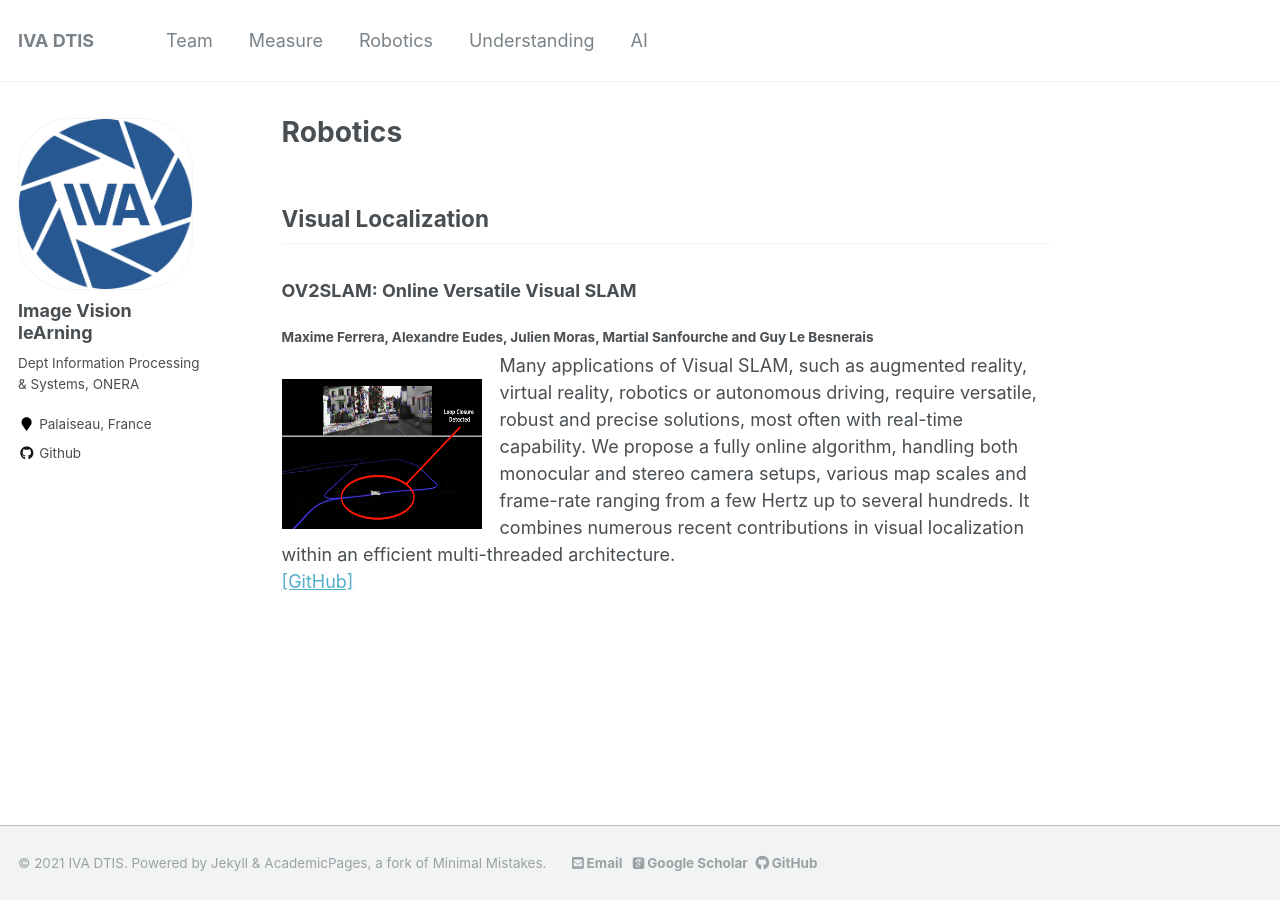
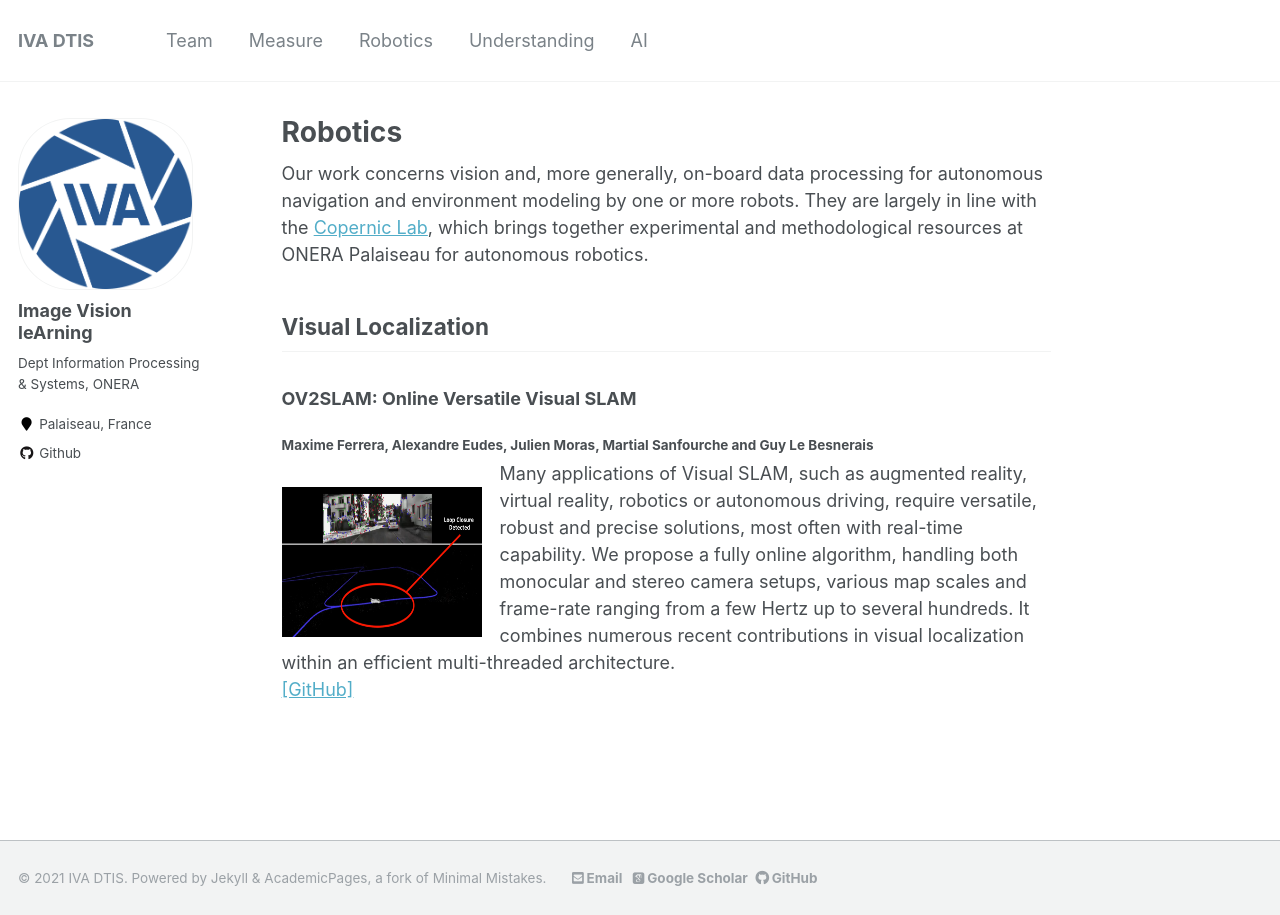
Before and after one commit to iva-dtis/iva-dtis.github.io, a Jekyll site: the page built from _pages/robotics.md, in a window 1280 px wide. Built offline with Jekyll 4.4.1, drawn with Linux system fonts in a browser that asks for light colours; some web fonts are replaced.

Commit message:
Update robotics.md

```diff
--- a/_pages/robotics.md
+++ b/_pages/robotics.md
@@ -27,7 +27,10 @@ author_profile: true
 };
 </script>
 
+Our work concerns vision and, more generally, on-board data processing for autonomous navigation and environment modeling by one or more robots. They are largely in line with the [Copernic Lab](https://w3.onera.fr/copernic/node/18), which brings together experimental and methodological resources at ONERA Palaiseau for autonomous robotics.
+
 ## Visual Localization
+
 ### OV2SLAM: Online Versatile Visual SLAM
 #### Maxime Ferrera, Alexandre Eudes, Julien Moras, Martial Sanfourche and Guy Le Besnerais
 
```
